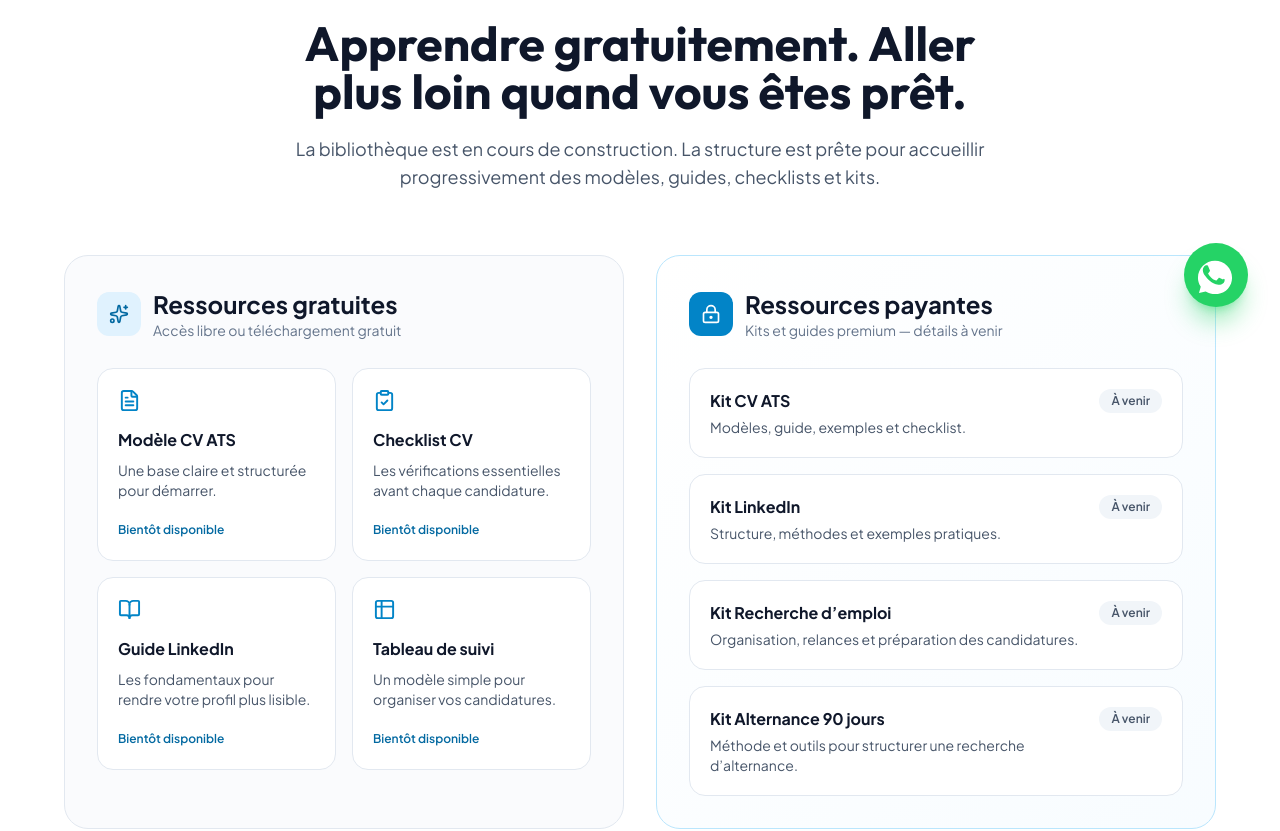
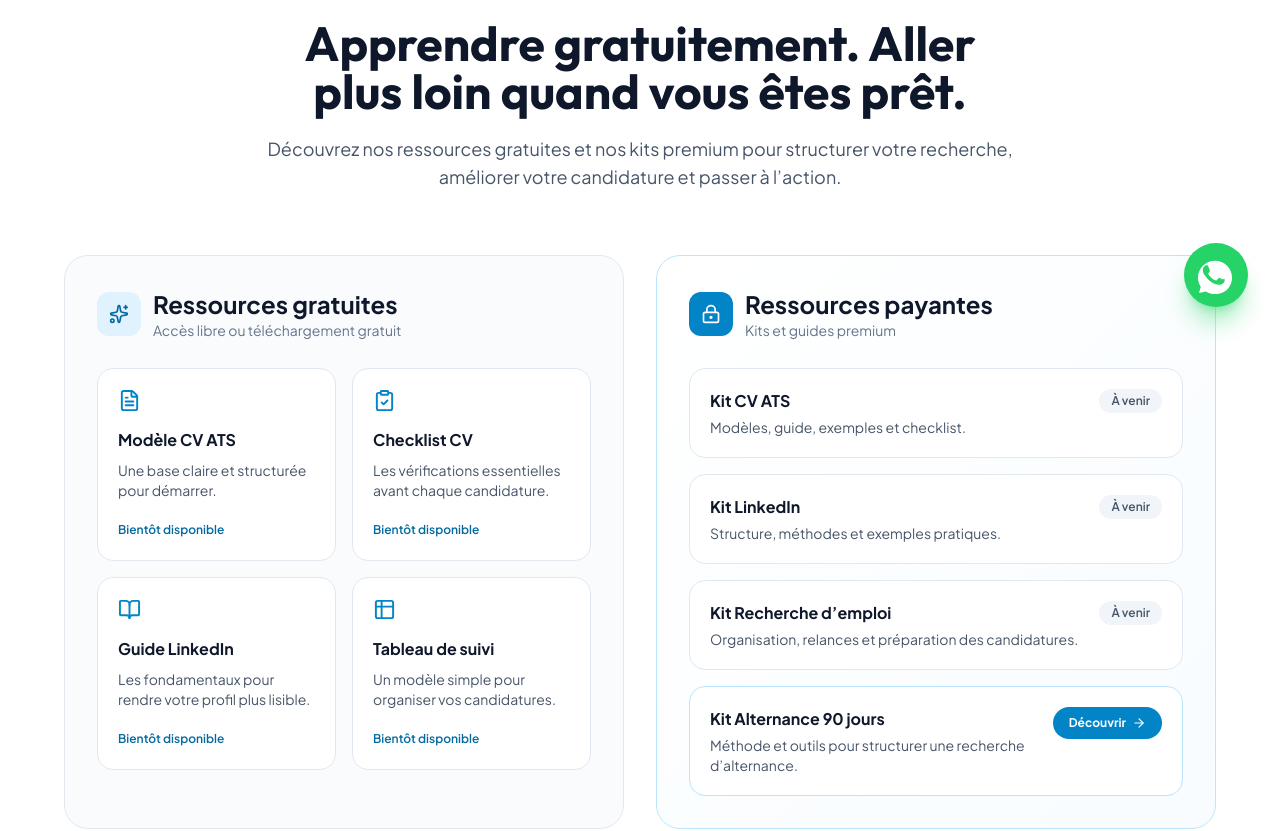
Before and after one commit to contactajaoub-talent/Talentiques-consulting, a Next.js app: page /ressources in a window 1280 px wide. Shown: the part 461-1292 px from the top of the page. Built offline with nearby package versions, Linux system fonts and the light colour scheme.

Commit message:
Refactor Resources component for improved layout

```diff
--- a/src/components/Resources.tsx
+++ b/src/components/Resources.tsx
@@ -10,27 +10,150 @@ export const Resources = () => (
   <section id="resources" className="py-24 bg-white">
     <div className="container mx-auto px-4 md:px-6">
       <div className="max-w-3xl mx-auto text-center mb-16">
-        <span className="text-brand-600 font-bold text-sm uppercase tracking-widest">Ressources</span>
-        <h2 className="text-4xl md:text-5xl font-bold mt-4 mb-5 text-slate-900 font-heading">Apprendre gratuitement. Aller plus loin quand vous êtes prêt.</h2>
-        <p className="text-lg text-slate-600">La bibliothèque est en cours de construction. La structure est prête pour accueillir progressivement des modèles, guides, checklists et kits.</p>
+        <span className="text-brand-600 font-bold text-sm uppercase tracking-widest">
+          Ressources
+        </span>
+
+        <h2 className="text-4xl md:text-5xl font-bold mt-4 mb-5 text-slate-900 font-heading">
+          Apprendre gratuitement. Aller plus loin quand vous êtes prêt.
+        </h2>
+
+        <p className="text-lg text-slate-600">
+          Découvrez nos ressources gratuites et nos kits premium pour structurer
+          votre recherche, améliorer votre candidature et passer à l’action.
+        </p>
       </div>
 
       <div className="grid lg:grid-cols-2 gap-8 max-w-6xl mx-auto">
-        <motion.div initial={{ opacity: 0, y: 20 }} whileInView={{ opacity: 1, y: 0 }} viewport={{ once: true }} className="rounded-3xl border border-slate-200 p-8 bg-slate-50/70">
-          <div className="flex items-center gap-3 mb-7"><div className="w-11 h-11 rounded-xl bg-brand-100 text-brand-700 flex items-center justify-center"><Sparkles size={20}/></div><div><h3 className="text-2xl font-bold text-slate-900">Ressources gratuites</h3><p className="text-sm text-slate-500">Accès libre ou téléchargement gratuit</p></div></div>
+
+        {/* Ressources gratuites */}
+        <motion.div
+          initial={{ opacity: 0, y: 20 }}
+          whileInView={{ opacity: 1, y: 0 }}
+          viewport={{ once: true }}
+          className="rounded-3xl border border-slate-200 p-8 bg-slate-50/70"
+        >
+          <div className="flex items-center gap-3 mb-7">
+            <div className="w-11 h-11 rounded-xl bg-brand-100 text-brand-700 flex items-center justify-center">
+              <Sparkles size={20} />
+            </div>
+
+            <div>
+              <h3 className="text-2xl font-bold text-slate-900">
+                Ressources gratuites
+              </h3>
+
+              <p className="text-sm text-slate-500">
+                Accès libre ou téléchargement gratuit
+              </p>
+            </div>
+          </div>
+
           <div className="grid sm:grid-cols-2 gap-4">
-            {content.resources.free.map((item) => { const Icon = item.icon; return <div key={item.title} className="bg-white border border-slate-200 rounded-2xl p-5"><Icon className="text-brand-600 mb-4" size={23}/><h4 className="font-bold text-slate-900 mb-2">{item.title}</h4><p className="text-sm text-slate-600 mb-4">{item.description}</p><span className="text-xs font-semibold text-brand-700">{item.status}</span></div>; })}
+            {content.resources.free.map((item) => {
+              const Icon = item.icon;
+
+              return (
+                <div
+                  key={item.title}
+                  className="bg-white border border-slate-200 rounded-2xl p-5"
+                >
+                  <Icon className="text-brand-600 mb-4" size={23} />
+
+                  <h4 className="font-bold text-slate-900 mb-2">
+                    {item.title}
+                  </h4>
+
+                  <p className="text-sm text-slate-600 mb-4">
+                    {item.description}
+                  </p>
+
+                  <span className="text-xs font-semibold text-brand-700">
+                    {item.status}
+                  </span>
+                </div>
+              );
+            })}
           </div>
         </motion.div>
 
-        <motion.div initial={{ opacity: 0, y: 20 }} whileInView={{ opacity: 1, y: 0 }} viewport={{ once: true }} transition={{ delay: .1 }} className="rounded-3xl border border-brand-200 p-8 bg-gradient-to-br from-white to-brand-50/50">
-          <div className="flex items-center gap-3 mb-7"><div className="w-11 h-11 rounded-xl bg-brand-600 text-white flex items-center justify-center"><LockKeyhole size={20}/></div><div><h3 className="text-2xl font-bold text-slate-900">Ressources payantes</h3><p className="text-sm text-slate-500">Kits et guides premium — détails à venir</p></div></div>
+        {/* Ressources payantes */}
+        <motion.div
+          initial={{ opacity: 0, y: 20 }}
+          whileInView={{ opacity: 1, y: 0 }}
+          viewport={{ once: true }}
+          transition={{ delay: 0.1 }}
+          className="rounded-3xl border border-brand-200 p-8 bg-gradient-to-br from-white to-brand-50/50"
+        >
+          <div className="flex items-center gap-3 mb-7">
+            <div className="w-11 h-11 rounded-xl bg-brand-600 text-white flex items-center justify-center">
+              <LockKeyhole size={20} />
+            </div>
+
+            <div>
+              <h3 className="text-2xl font-bold text-slate-900">
+                Ressources payantes
+              </h3>
+
+              <p className="text-sm text-slate-500">
+                Kits et guides premium
+              </p>
+            </div>
+          </div>
+
           <div className="space-y-4">
-            {content.resources.paid.map((item) => <div key={item.title} className="bg-white border border-slate-200 rounded-2xl p-5 flex items-start justify-between gap-4"><div><h4 className="font-bold text-slate-900 mb-1">{item.title}</h4><p className="text-sm text-slate-600">{item.description}</p></div><span className="shrink-0 text-xs font-semibold bg-slate-100 text-slate-600 px-3 py-1 rounded-full">{item.status}</span></div>)}
+            {content.resources.paid.map((item) => {
+              const isAlternanceKit =
+                item.title === 'Kit Alternance 90 jours';
+
+              return (
+                <div
+                  key={item.title}
+                  className={`bg-white border rounded-2xl p-5 flex items-start justify-between gap-4 transition-all ${
+                    isAlternanceKit
+                      ? 'border-brand-200 hover:border-brand-300 hover:shadow-md'
+                      : 'border-slate-200'
+                  }`}
+                >
+                  <div>
+                    <h4 className="font-bold text-slate-900 mb-1">
+                      {item.title}
+                    </h4>
+
+                    <p className="text-sm text-slate-600">
+                      {item.description}
+                    </p>
+                  </div>
+
+                  {isAlternanceKit ? (
+                    <a
+                      href="https://alternance.talentiques.com/"
+                      className="shrink-0 inline-flex items-center gap-1.5 bg-brand-600 hover:bg-brand-700 text-white text-xs font-bold px-4 py-2 rounded-full transition-all hover:shadow-md"
+                    >
+                      Découvrir
+                      <ArrowRight size={14} />
+                    </a>
+                  ) : (
+                    <span className="shrink-0 text-xs font-semibold bg-slate-100 text-slate-600 px-3 py-1 rounded-full">
+                      {item.status}
+                    </span>
+                  )}
+                </div>
+              );
+            })}
           </div>
         </motion.div>
       </div>
-      <div className="text-center mt-10"><Link href="/ressources" className="inline-flex items-center gap-2 text-brand-700 font-bold hover:gap-3 transition-all">Voir l’espace ressources <ArrowRight size={18}/></Link></div>
+
+      <div className="text-center mt-10">
+        <Link
+          href="/ressources"
+          className="inline-flex items-center gap-2 text-brand-700 font-bold hover:gap-3 transition-all"
+        >
+          Voir l’espace ressources
+          <ArrowRight size={18} />
+        </Link>
+      </div>
     </div>
   </section>
 );
```
